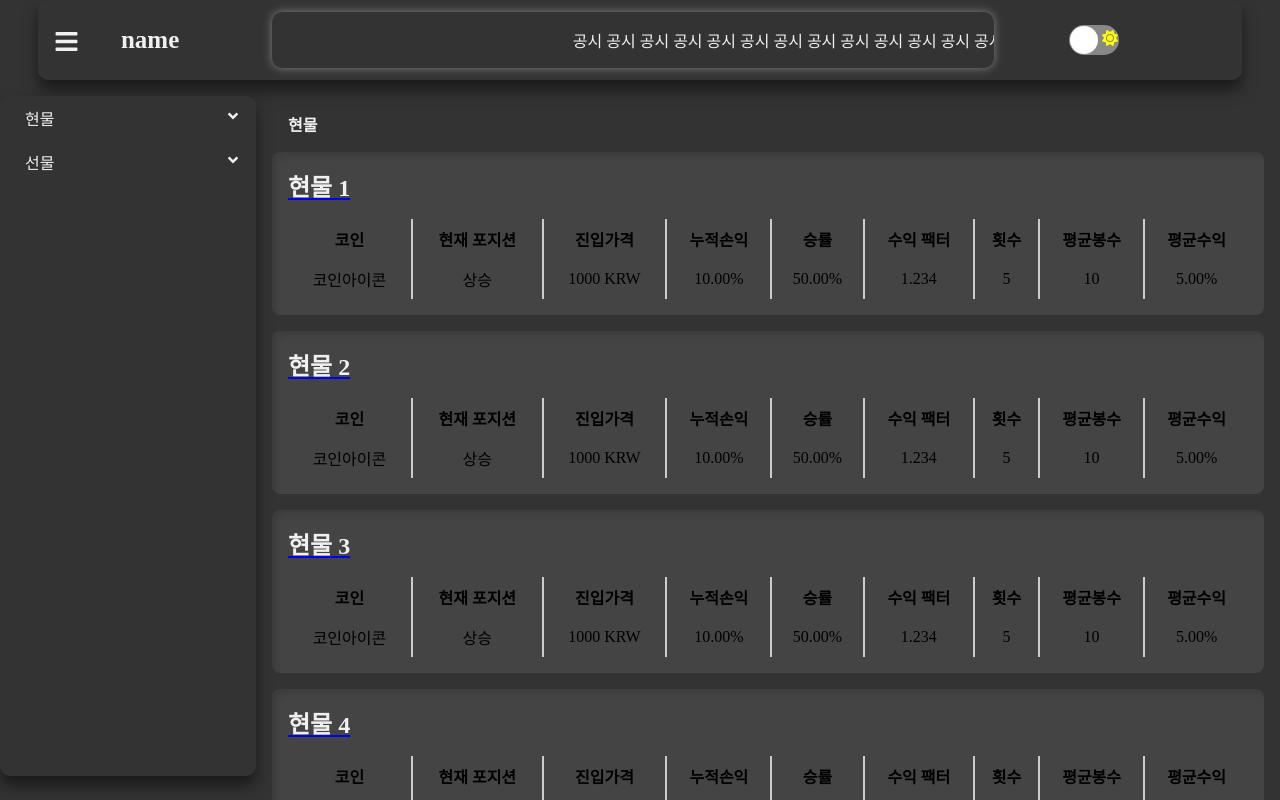
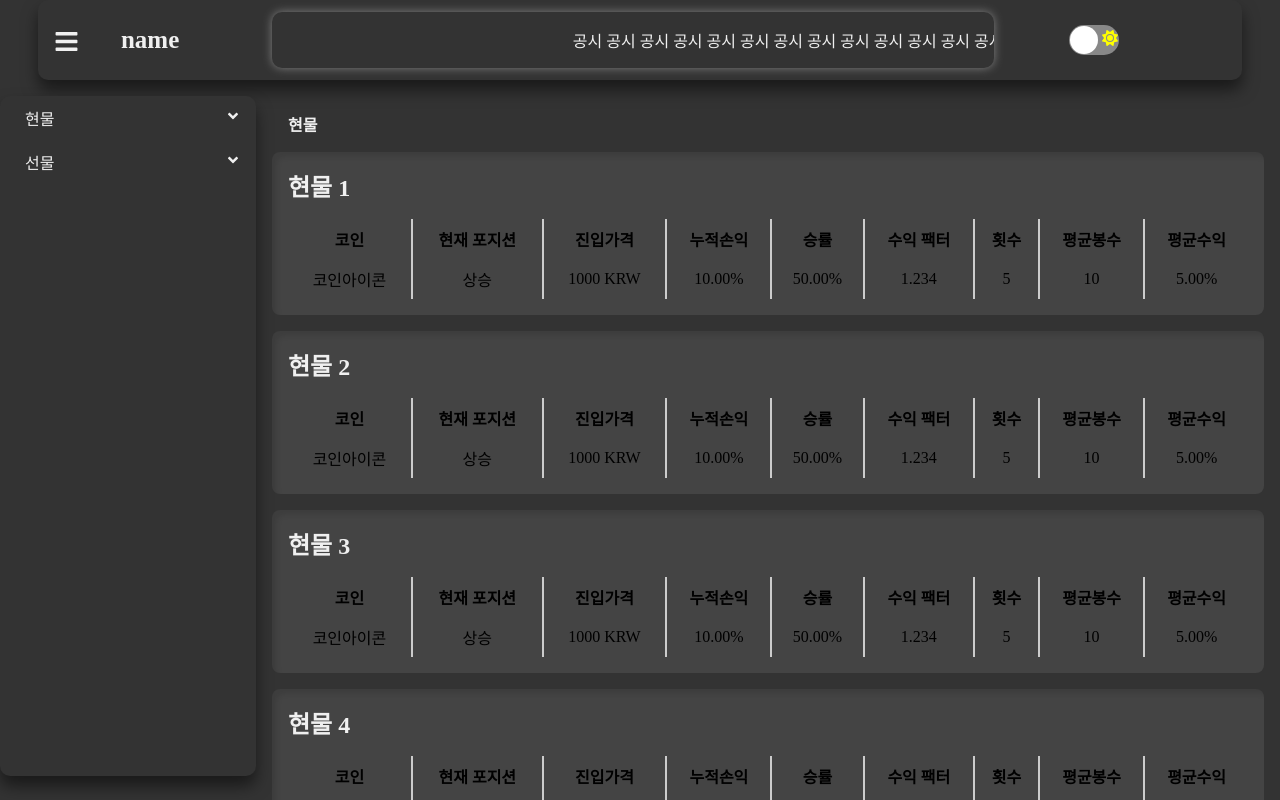
Before and after one commit to deenuit113/Tradin, a Next.js app in the folder coin/: page /spot in a window 1280 px wide. Built offline with nearby package versions, Linux system fonts and the light colour scheme.

Commit message:
Feat: add spot strategy page router

```diff
--- a/coin/src/components/units/item/Item.styles.tsx
+++ b/coin/src/components/units/item/Item.styles.tsx
@@ -80,6 +80,7 @@ export const WidgetHeader = styled.div<{ darkMode: boolean }>`
     font-weight: bold;
     color: ${({ darkMode }) => (darkMode ? '#333' : '#f0f0f0')};
     margin-bottom: 1rem;
+    cursor: pointer;
 
     @media all and (min-width:359px) and (max-width: 799px) {
         font-size: 14px;
--- a/coin/src/components/units/item/spot/Spot.tsx
+++ b/coin/src/components/units/item/spot/Spot.tsx
@@ -4,10 +4,17 @@ import { useSidebar } from "../../../commons/sidebar/SidebarContext";
 import SideBar from "../../../commons/sidebar/Sidebar";
 import { useRecoilState } from "recoil";
 import { darkMode } from "../../../commons/atoms";
+import { useRouter } from 'next/router';
 
 export default function SpotPage(): JSX.Element {
     const { sidebarOpen } = useSidebar();
     const [isDarkMode] = useRecoilState(darkMode);
+    const router = useRouter();
+
+    const onClickMoveToStrategy = (id: number) => {
+        router.push(`./spot/${id}`);
+    };
+
 
     return (
         <S.Container darkMode={isDarkMode}>
@@ -16,9 +23,7 @@ export default function SpotPage(): JSX.Element {
                 <S.SpotHeader darkMode={isDarkMode}>현물</S.SpotHeader>
                 {[1, 2, 3, 4].map((num) => (
                     <S.WidgetContainer key={num} darkMode={isDarkMode}>
-                        <Link href={`/spot/${num}`} passHref>
-                            <S.WidgetHeader darkMode={isDarkMode}>현물 {num}</S.WidgetHeader>
-                        </Link>
+                        <S.WidgetHeader darkMode={isDarkMode} onClick={() => onClickMoveToStrategy(num)}>현물 {num}</S.WidgetHeader>
                         <S.WidgetTable darkMode={isDarkMode}>
                             <thead>
                                 <tr>
```
